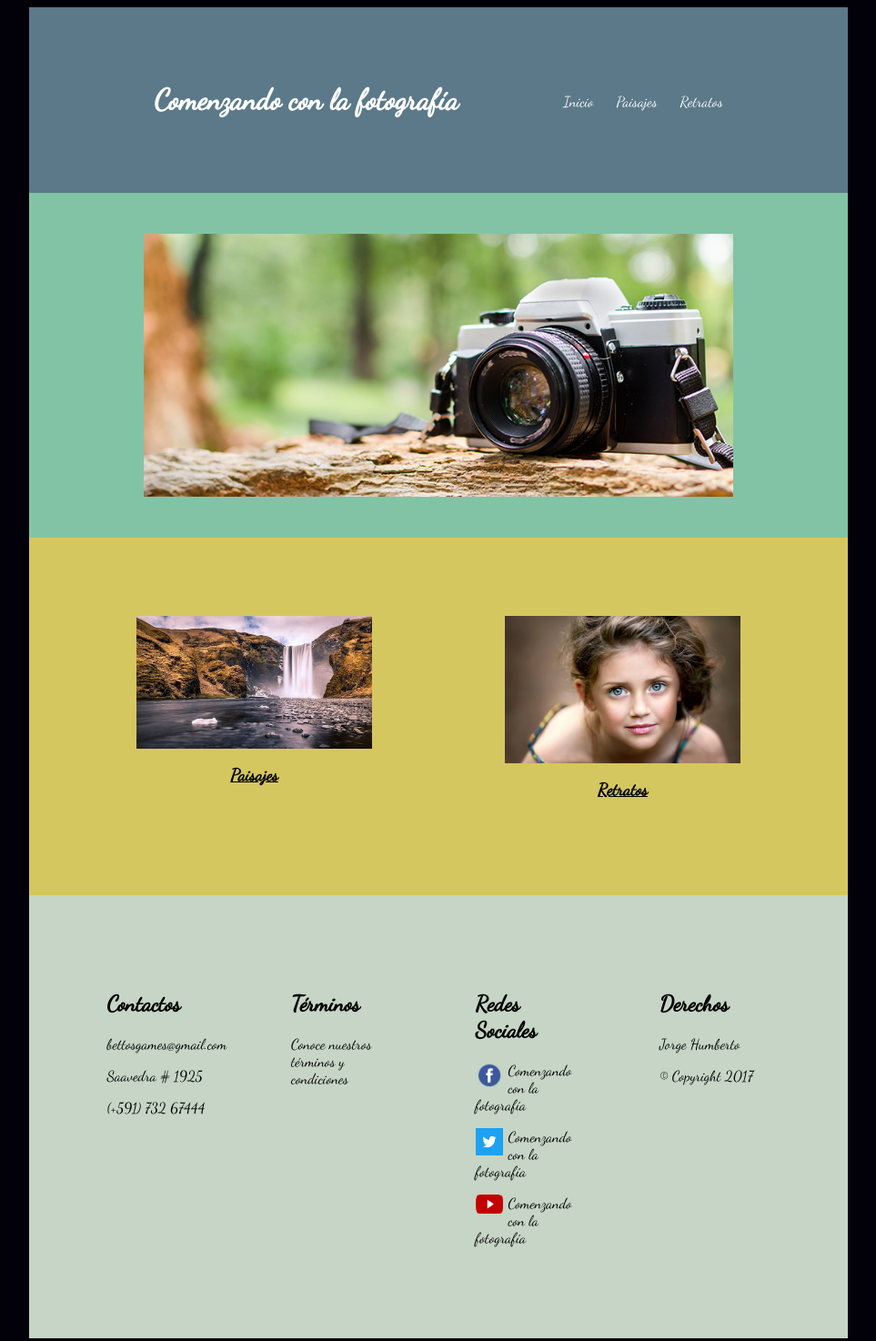
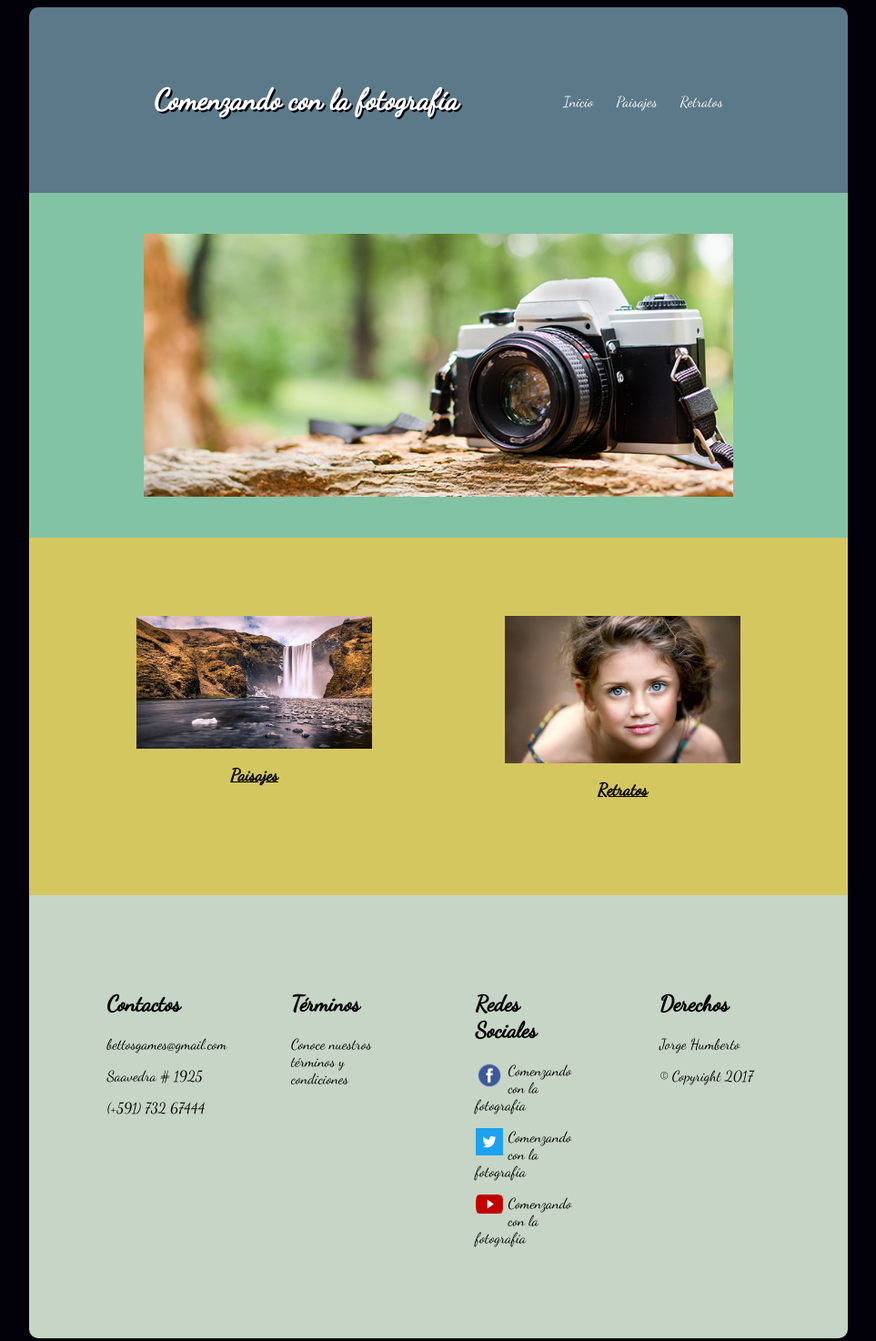
Before and after one commit to Bettto/Evaluaci-n-Final-CSS, a plain HTML site: page index.html in a window 1280 px wide. Shown: the whole page at 91% size, without its empty margins (158-1121 px from the left). Drawn offline with Linux system fonts and the light colour scheme.

Commit message:
añadidos bordes

```diff
--- a/estilo.css
+++ b/estilo.css
@@ -22,6 +22,7 @@ A:active{font-size:1em;color:white;text-decoration:none}
 .cabecera {
   background-color: #5b7989;
   text-align: center;
+  border-radius: 10px 10px 0px 0px;
   display: -webkit-flex;
   display: flex;
   -webkit-flex-flow: row wrap;
@@ -36,6 +37,7 @@ header {
 .titulo {
   width: 100%;
   text-align: center;
+  text-shadow: 2px 2px 0px #02010a;
 }
 nav {
   background-color: #5b7989;
@@ -102,6 +104,7 @@ footer {
   flex-flow: row wrap;
   margin: auto;
   padding: 5%;
+  border-radius: 0px 0px 10px 10px;
 }
 .contactos, .terminos, .redes, .derechos {
   width: 100%
```
